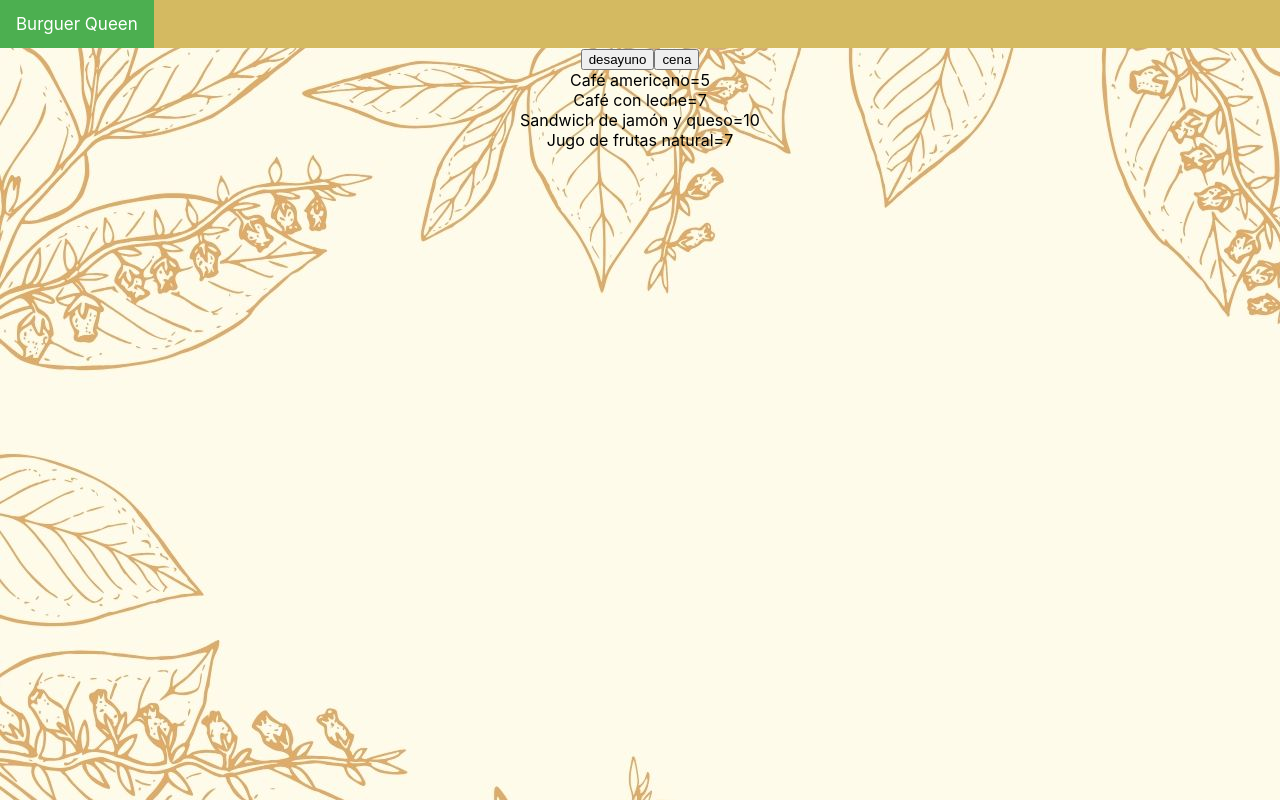
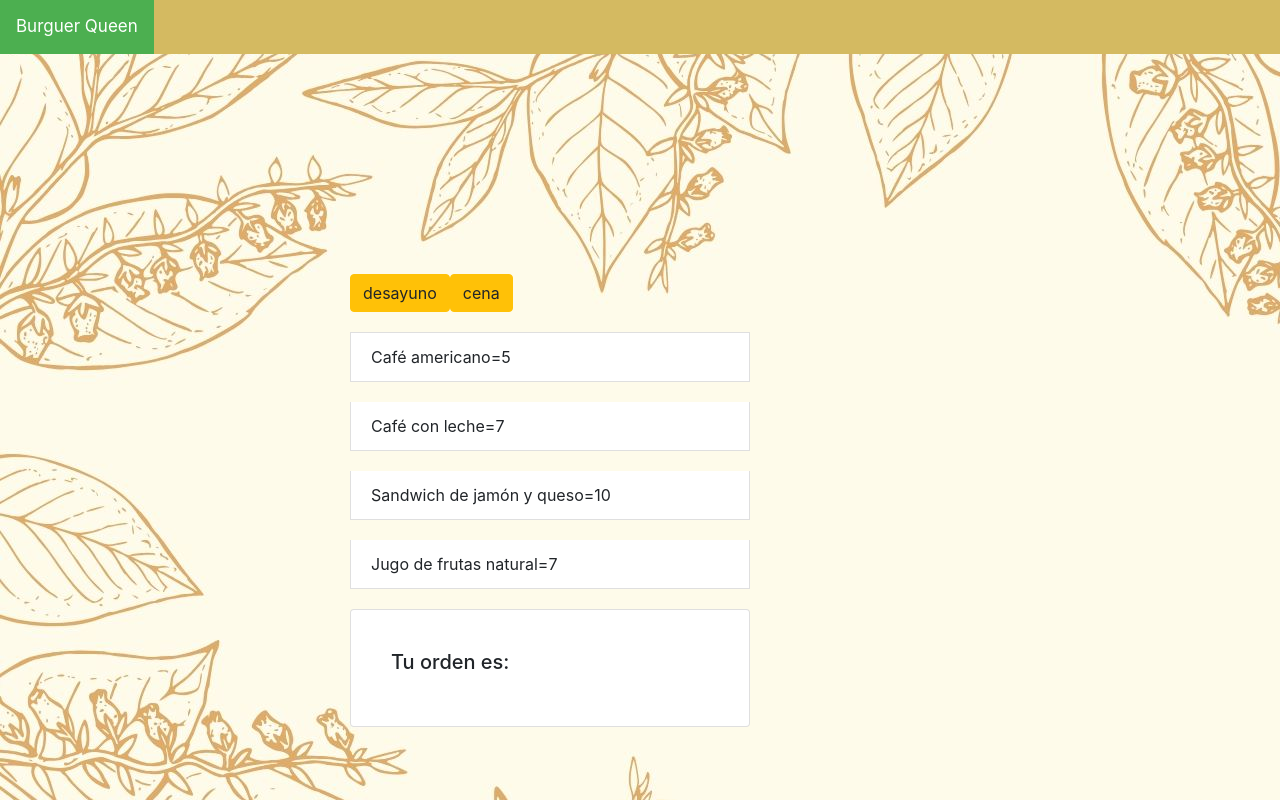
Before and after one commit to LujanWorld/GDL004-burger-queen, a React (Create React App) app: page / in a window 1280 px wide. Both pictures are taken after typing "Sample" into the empty fields and a click on the input "Next". Built offline with nearby package versions, Linux system fonts and the light colour scheme.

Commit message:
adding items to the list

```diff
--- a/package.json
+++ b/package.json
@@ -6,7 +6,9 @@
     "@testing-library/jest-dom": "^4.2.4",
     "@testing-library/react": "^9.3.2",
     "@testing-library/user-event": "^7.1.2",
+    "bootstrap": "^4.4.1",
     "react": "^16.13.1",
+    "react-bootstrap": "^1.0.1",
     "react-dom": "^16.13.1",
     "react-router-dom": "^5.1.2",
     "react-scripts": "3.4.1"
--- a/src/App.js
+++ b/src/App.js
@@ -1,4 +1,5 @@
 import React, { useState } from "react";
+import "bootstrap/dist/css/bootstrap.min.css";
 import NameForm from "./NameForm";
 import "./App.css";
 import Main from "./Main";
--- a/src/Main.js
+++ b/src/Main.js
@@ -1,7 +1,11 @@
 import React, { useState } from "react";
+import Button from "react-bootstrap/Button";
+import Card from "react-bootstrap/Card";
+import ListGroup from "react-bootstrap/ListGroup";
 
 export default function Main(props) {
   const [activeType, setActiveType] = useState("desayuno");
+  const [order, setOrder] = useState([]);
   console.log(props.items);
   let uniqueTypes = [];
   props.items.forEach((el) => {
@@ -13,26 +17,69 @@ export default function Main(props) {
   });
   console.log(uniqueTypes);
 
-  const curItems = props.items.filter((item) => item.type === "desayuno");
-  // const cena = props.items.filter((cn) => cn.type === "cena");
+  const curItems = props.items.filter((item) => item.type === activeType);
 
-  // console.log(curItems);
+  const addProductToOrder = (product) => {
+    setOrder((order) => [...order, product]);
+  };
+
+  const removeProductFromOrder = (product) => {
+    setOrder((order) =>
+      order.map((e) => {
+        if (e.id === product.id) {
+          return;
+        }
+
+        return e;
+      })
+    );
+
+    // setOrder((order) => order.filter((pro) => pro.id !== product.id));
+  };
+  console.log({ order });
   return (
-    <form className="name">
+    <form className="items">
       {uniqueTypes.map((ty, index) => (
-        <button key={index}>{ty}</button>
+        <Button
+          className="itemButtons"
+          variant="warning"
+          onClick={(e) => {
+            e.preventDefault();
+            setActiveType(ty);
+          }}
+          key={index}
+        >
+          {ty}
+        </Button>
       ))}
-      {/* {cena.map((item, index) => (
-        <div key={index}>
-          {item.name}--{item.price}
-        </div>
-      ))} */}
 
       {curItems.map((item, index) => (
-        <div key={index}>
+        <ListGroup.Item
+          className="foodList"
+          body
+          style={{ width: "25rem" }}
+          key={index}
+          onClick={() => addProductToOrder(item)}
+        >
           {item.name}={item.price}
-        </div>
+        </ListGroup.Item>
       ))}
+      <Card className="orderCard" body style={{ width: "25rem" }}>
+        <Card.Body>
+          <Card.Title>Tu orden es: </Card.Title>
+          {order.map((product) => (
+            <ListGroup.Item
+              className="foodList"
+              body
+              style={{ width: "25rem" }}
+              key={product.id}
+              onClick={() => removeProductFromOrder(product)}
+            >
+              {product.name}={product.price}
+            </ListGroup.Item>
+          ))}
+        </Card.Body>
+      </Card>
     </form>
   );
 }
--- a/src/index.css
+++ b/src/index.css
@@ -12,3 +12,20 @@ code {
   font-family: source-code-pro, Menlo, Monaco, Consolas, "Courier New",
     monospace;
 }
+.App {
+  margin-top: auto;
+}
+.items {
+  text-align: justify;
+  margin-top: 220px;
+  margin-left: 350px;
+}
+.itemsButtons {
+  margin-left: 20px;
+}
+.foodList {
+  margin-top: 20px;
+}
+.orderCard {
+  margin-top: 20px;
+}
--- a/src/items.js
+++ b/src/items.js
@@ -1,61 +1,71 @@
 export default [
-  { name: "Café americano", price: 5.0, type: "desayuno", category: "" },
-  { name: "Café con leche", price: 7.0, type: "desayuno", category: "" },
+  { name: "Café americano", price: 5.0, type: "desayuno", category: "", id: 1 },
+  { name: "Café con leche", price: 7.0, type: "desayuno", category: "", id: 2 },
   {
+    id: 3,
     name: "Sandwich de jamón y queso",
     price: 10.0,
     type: "desayuno",
     category: "",
   },
   {
+    id: 4,
     name: "Jugo de frutas natural",
     price: 7.0,
     type: "desayuno",
     category: "",
   },
   {
+    id: 5,
     name: "Hamburguesa simple",
     price: 10.0,
     type: "cena",
     category: "Hamburguesas",
   },
   {
+    id: 6,
     name: "Hamburguesa doble",
     price: 15.0,
     type: "cena",
     category: "Hamburguesas",
   },
   {
+    id: 7,
     name: "Papas fritas",
     price: 5.0,
     type: "cena",
     category: "Acompañamientos",
   },
   {
+    id: 8,
     name: "Aros de cebolla",
     price: 5.0,
     type: "cena",
     category: "Acompañamientos",
   },
   {
+    id: 9,
     name: "Agua 500ml",
     price: 5.0,
     type: "cena",
     category: "Para tomar",
   },
   {
+    id: 10,
     name: "Agua 750ml",
     price: 7.0,
     type: "cena",
     category: "Para tomar",
   },
   {
+    id: 11,
     name: "Bebida/gaseosa 500ml",
     price: 7.0,
     type: "cena",
     category: "Para tomar",
   },
   {
+    id: 12,
     name: "Bebida/gaseosa 750ml	",
     price: 10.0,
     type: "cena",
```
Also changed, not shown: 1 other file (tests, documents, lock files or other folders).
